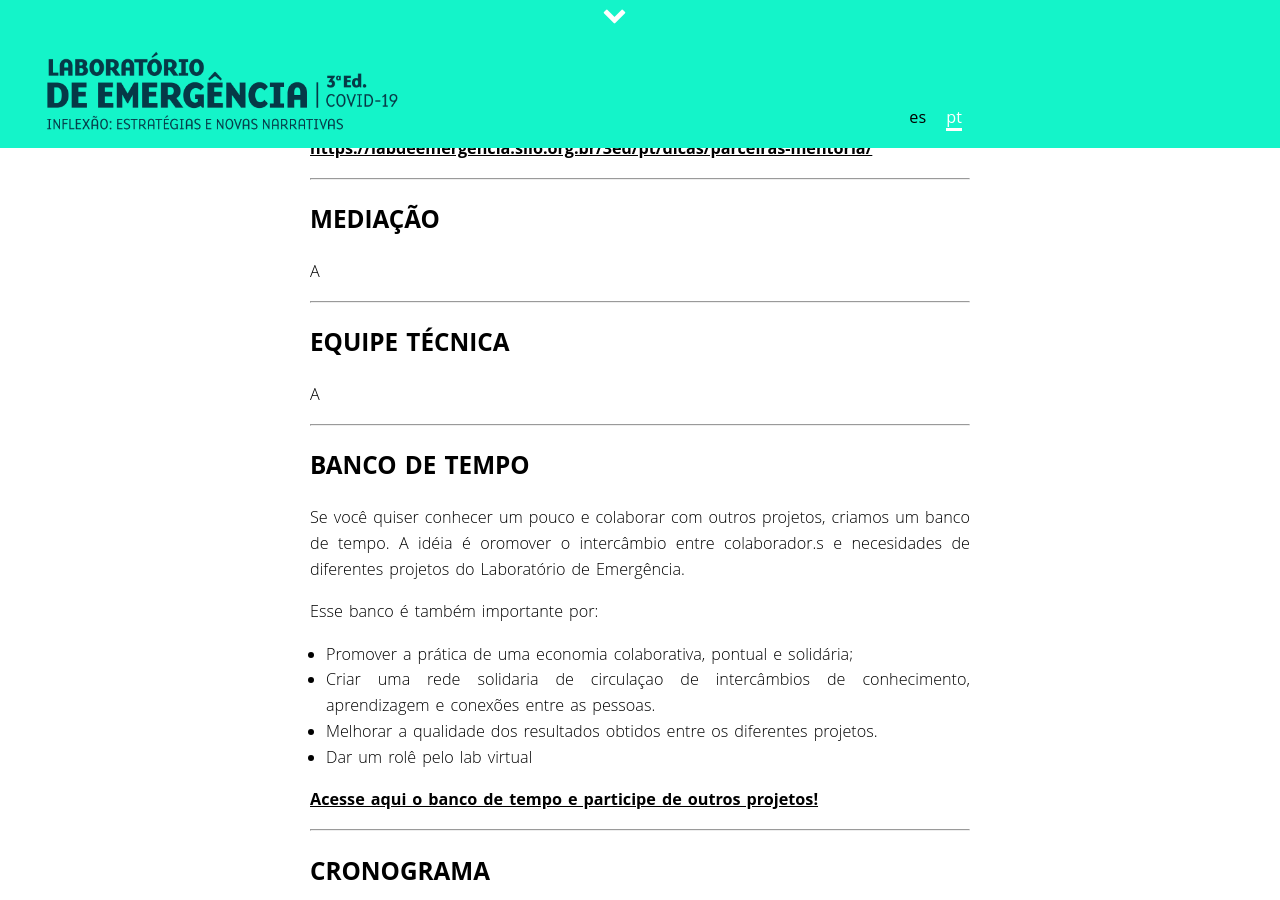
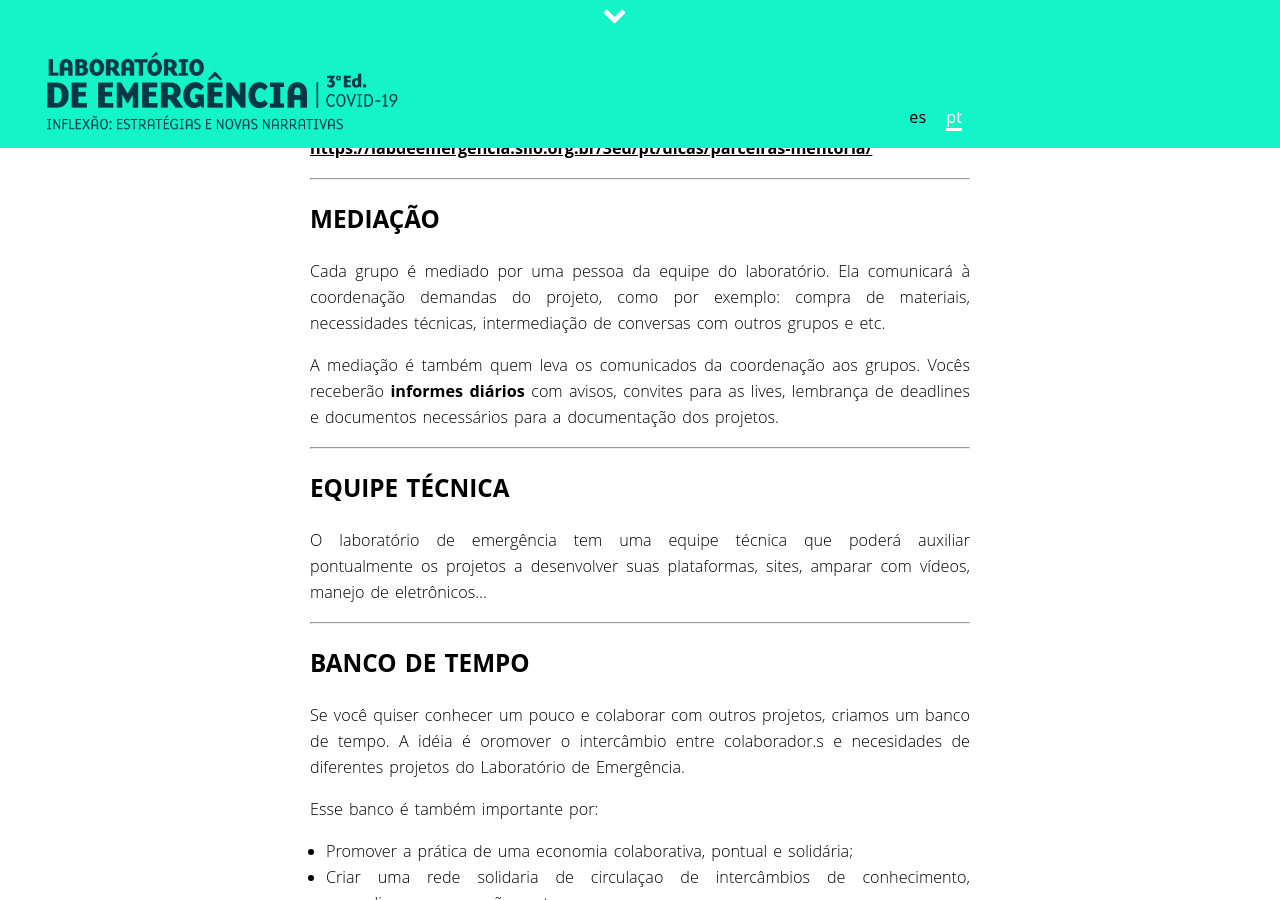
Before and after one commit to associacaosilo/labdeemergencia3ed, a Jekyll site: the page built from _pages/pt/0-tudo.md, in a window 1280 px wide and 900 px high, scrolled down 662 px. Built offline with Jekyll 4.4.1, drawn with Linux system fonts in a browser that asks for light colours; nearby versions of some CDN libraries; some of the changed text lies outside the part shown.

Commit message:
Update 0-tudo.md

```diff
--- a/_pages/pt/0-tudo.md
+++ b/_pages/pt/0-tudo.md
@@ -33,7 +33,10 @@ As/os mentores são parte das organizações parcerias do Lab de Emergência e c
 
 ## MEDIAÇÃO
 
-A
+Cada grupo é mediado por uma pessoa da equipe do laboratório.
+Ela comunicará à coordenação demandas do projeto, como por exemplo: compra de materiais, necessidades técnicas, intermediação de conversas com outros grupos e etc.
+
+A mediação é também quem leva os comunicados da coordenação aos grupos. Vocês receberão **informes diários** com avisos, convites para as lives, lembrança de deadlines e documentos necessários para a documentação dos projetos.
 
 
 ---
@@ -41,7 +44,7 @@ A
 
 ## EQUIPE TÉCNICA
 
-A
+O laboratório de emergência tem uma equipe técnica que poderá auxiliar pontualmente os projetos a desenvolver suas plataformas, sites, amparar com vídeos, manejo de eletrônicos...
 
 
 ---
@@ -137,6 +140,17 @@ Lembrem-se! Agradecemos muito se puderem nos enviar! Quanto mais melhor.
 ---
 
 
+## FOTO DE CAPA
+
+Ao final do lab recorrentemente divulgamos os projetos em nossas redes. Para isso é importante ter uma peça gráfica de capa projeto.
+Na documentação já é pedido a vocês que anexem imagens, mas pedimos que tenham especial cuidado ao enviar uma imagem principal, representativa do projeto.
+
+Ela será também usada como capa do seu projeto no site do laboratório.
+
+
+---
+
+
 ## LOGO DO LAB
 
 Gostaríamos de pedir a vocês que, ao publicar as plataformas, façam menção ou incluam nos apoios a logo do laboratório.
```
